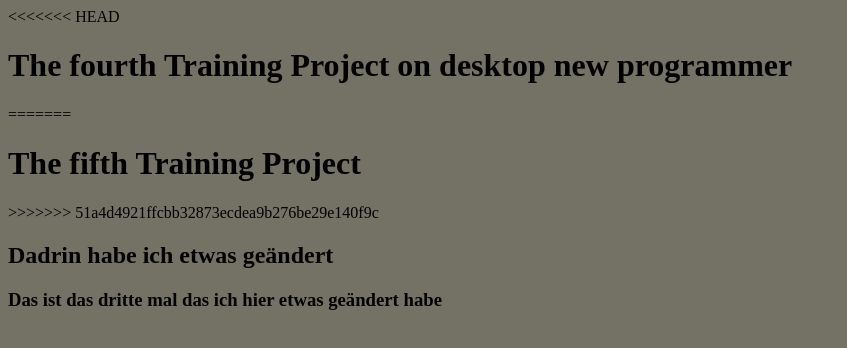
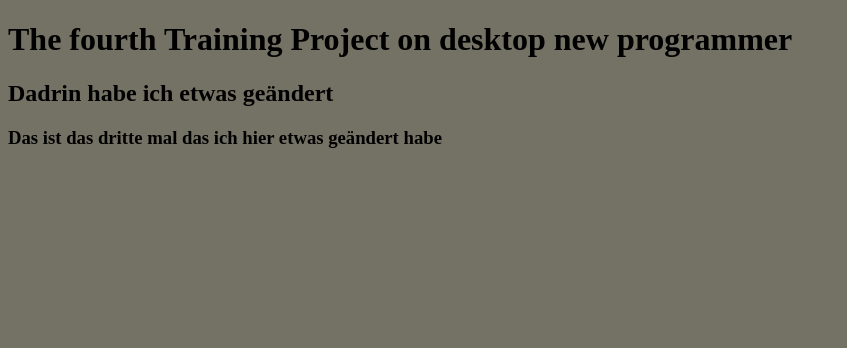
Before and after one commit to maidmilas/fourthtrainingproject, a plain HTML site: page index.html in a window 1280 px wide. Shown: the whole page, without its empty margins (0-847 px from the left). Drawn offline with Linux system fonts and the light colour scheme.

Commit message:
First commit

```diff
--- a/index.html
+++ b/index.html
@@ -8,11 +8,7 @@
     <title>Fourth Training Project</title>
 </head>
 <body>
-<<<<<<< HEAD
     <h1>The fourth Training Project on desktop new programmer</h1>
-=======
-    <h1>The fifth Training Project</h1>
->>>>>>> 51a4d4921ffcbb32873ecdea9b276be29e140f9c
     <h2>Dadrin habe ich etwas geändert</h2>
     <h3>Das ist das dritte mal das ich hier etwas geändert habe </h3>
 </body>
```
